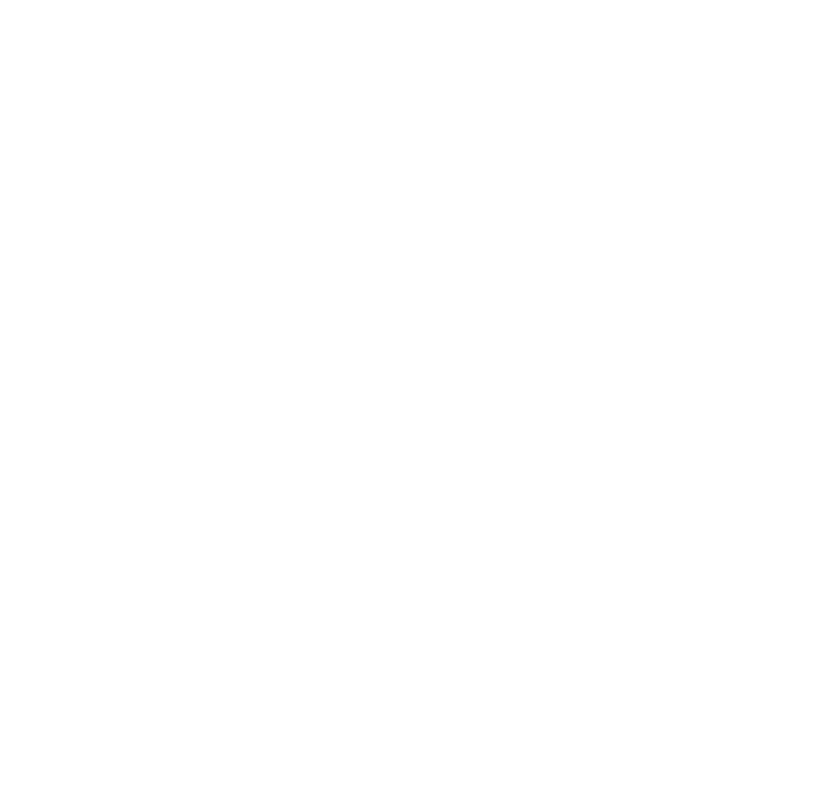
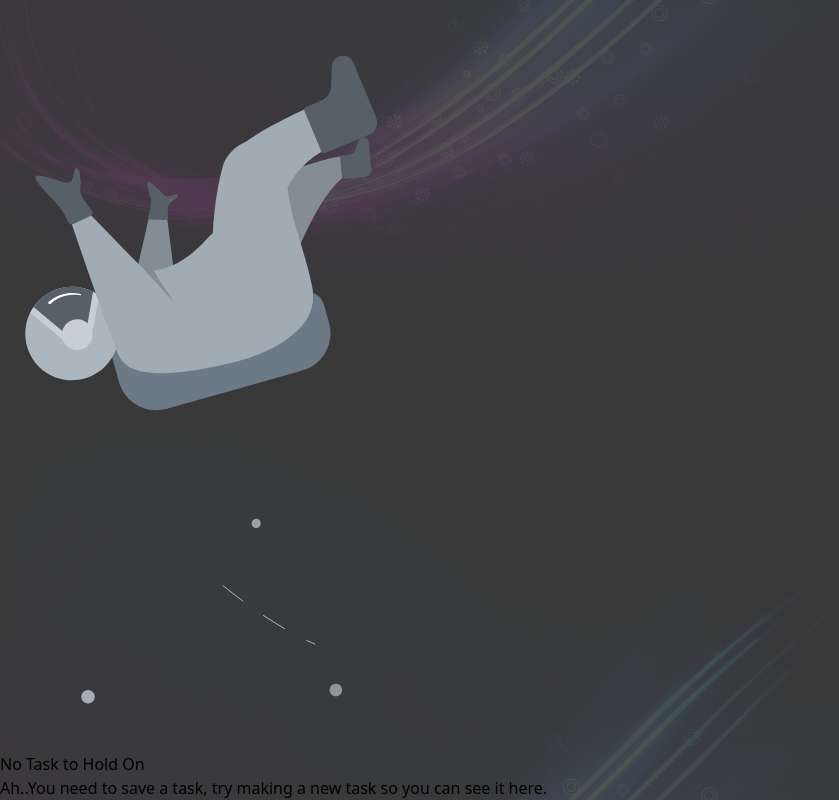
Before and after one commit to danju4rizzl/taskman-app-yt, a React (Vite) app: page / in a window 1280 px wide. Shown: the part 423-1223 px from the top of the page, without its empty margins (0-839 px from the left). Before the commit the page ends 800 px from the top, so only its background shows below. Built offline with nearby package versions, Linux system fonts and the light colour scheme.

Commit message:
Added empty state for task

```diff
--- a/src/App.tsx
+++ b/src/App.tsx
@@ -4,6 +4,8 @@
 import TaskForm from "./components/TaskForm";
 import { v4 as uuidv4 } from "uuid";
 import TaskList from "./components/TaskList";
+import NoTask from "./components/NoTask";
+import Heading from "./components/Heading";
 
 function Container(props: { child: JSX.Element[] | JSX.Element }) {
     return (
@@ -67,15 +69,22 @@
             }}
         >
             <div className='grid px-5 sm:px-10 md:px-24'>
-                <div className='text-center my-12 space-y-1'>
-                    <h1 className='text-5xl'>Task Manager</h1>
-                    <p>A simple way to manage your tasks, anywhere</p>
-                </div>
+                <Heading
+                    title='Task Manager'
+                    subTitle='A simple way to manage your tasks, anywhere'
+                />
 
                 <TaskForm onAddTask={addNewTask} />
             </div>
             <div className='my-auto'>
-                <TaskList displayedTasks={allTasks} whenDelete={deleteTask} />
+                {allTasks.length > 0 ? (
+                    <TaskList
+                        displayedTasks={allTasks}
+                        whenDelete={deleteTask}
+                    />
+                ) : (
+                    <NoTask />
+                )}
             </div>
         </div>
     );
--- /dev/null
+++ b/src/components/Heading.tsx
@@ -0,0 +1,15 @@
+interface HeadingProps {
+    title: string;
+    subTitle: string;
+}
+
+function Heading({ title, subTitle }: HeadingProps) {
+    return (
+        <div className='text-center my-12 space-y-1'>
+            <h1 className='text-5xl'>{title}</h1>
+            <p>{subTitle}</p>
+        </div>
+    );
+}
+
+export default Heading;
--- /dev/null
+++ b/src/components/NoTask.tsx
@@ -0,0 +1,16 @@
+import fallImage from "../assets/fall.svg";
+import Heading from "./Heading";
+
+function NoTask() {
+    return (
+        <div className='relative'>
+            <img src={fallImage} className='w-60 mx-auto -mb-52' />
+            <Heading
+                title='No Task to Hold On'
+                subTitle='Ah..You need to save a task, try making a new task so you can see it here.'
+            />
+        </div>
+    );
+}
+
+export default NoTask;
--- a/src/components/TaskForm.tsx
+++ b/src/components/TaskForm.tsx
@@ -1,4 +1,4 @@
-import React, { ChangeEvent, FormEvent, useEffect, useState } from "react";
+import { useState } from "react";
 
 interface TaskFormProps {
     onAddTask: (value: string) => void;
```
Also changed, not shown: src/assets/fall.svg (added).
